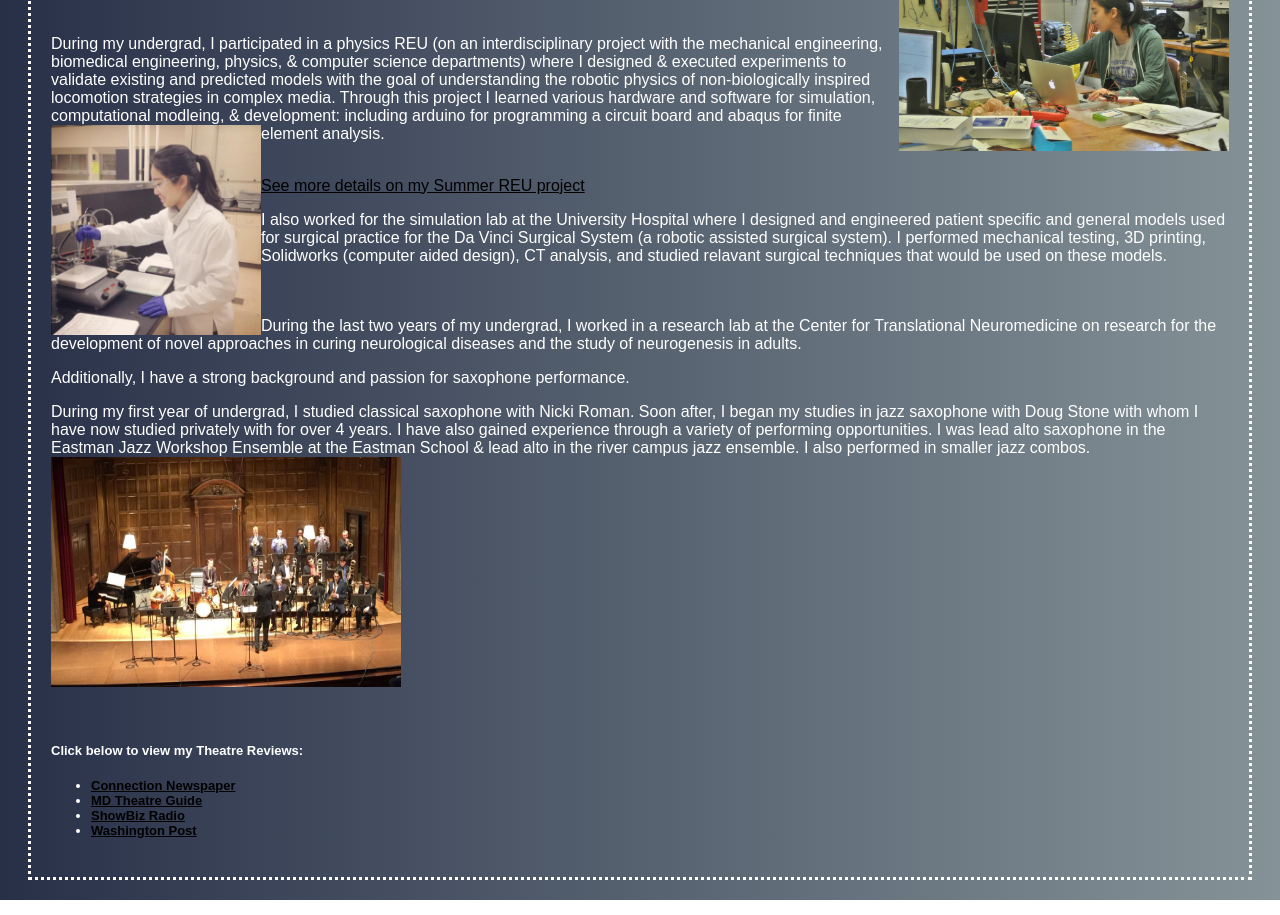
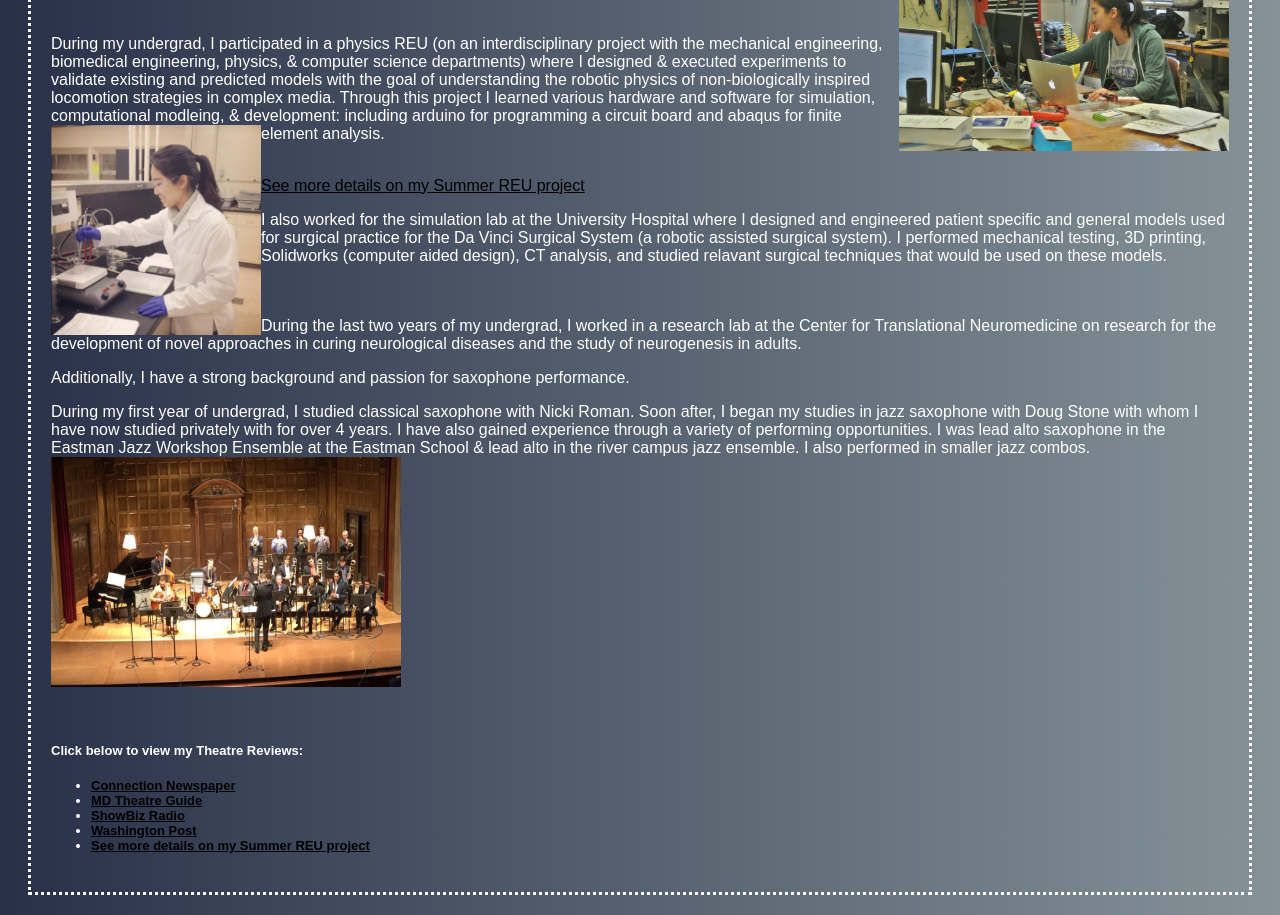
Before and after one commit to michikofeehan/PersonalWebsite, a plain HTML site: page aboutme.html in a window 1280 px wide. Shown: the part 182-1097 px from the top of the page. Drawn offline with Linux system fonts and the light colour scheme.

Commit message:
Update aboutme.html

```diff
--- a/aboutme.html
+++ b/aboutme.html
@@ -45,6 +45,8 @@
         <li><a href="https://mdtheatreguide.com/2013/12/cappies-review-figments-at-albert-einstein-high-school/">MD Theatre Guide</a></li>
 	       <li><a href="http://washingtondc.showbizradio.com/2013/11/review-aehs-figments/"> ShowBiz Radio </a></li>
         <li><a href="https://www.washingtonpost.com/community-relations/clever-sets-creative-sound-real-vs-imaginary-characters-populate-albert-einsteins-hilarious-figments-with-wit/2013/12/13/1502b00e-6404-11e3-91b3-f2bb96304e34_story.html?noredirect=on&utm_term=.ffbe15653879"> Washington Post </a></li>
+
+	     <li><a href=https://github.com/michikofeehan/PersonalWebsite/blob/master/SUMMER-research.pdf>See more details on my Summer REU project </a></li>
 	     </ul> </h3></p>
     <!--   <h3><br>Click below to view my Theatre Reviews:
      <br> <a href="http://www.connectionnewspapers.com/news/2013/may/29/energy-and-intensity-fill-stage/"> Connection Newspaper </a>
```
